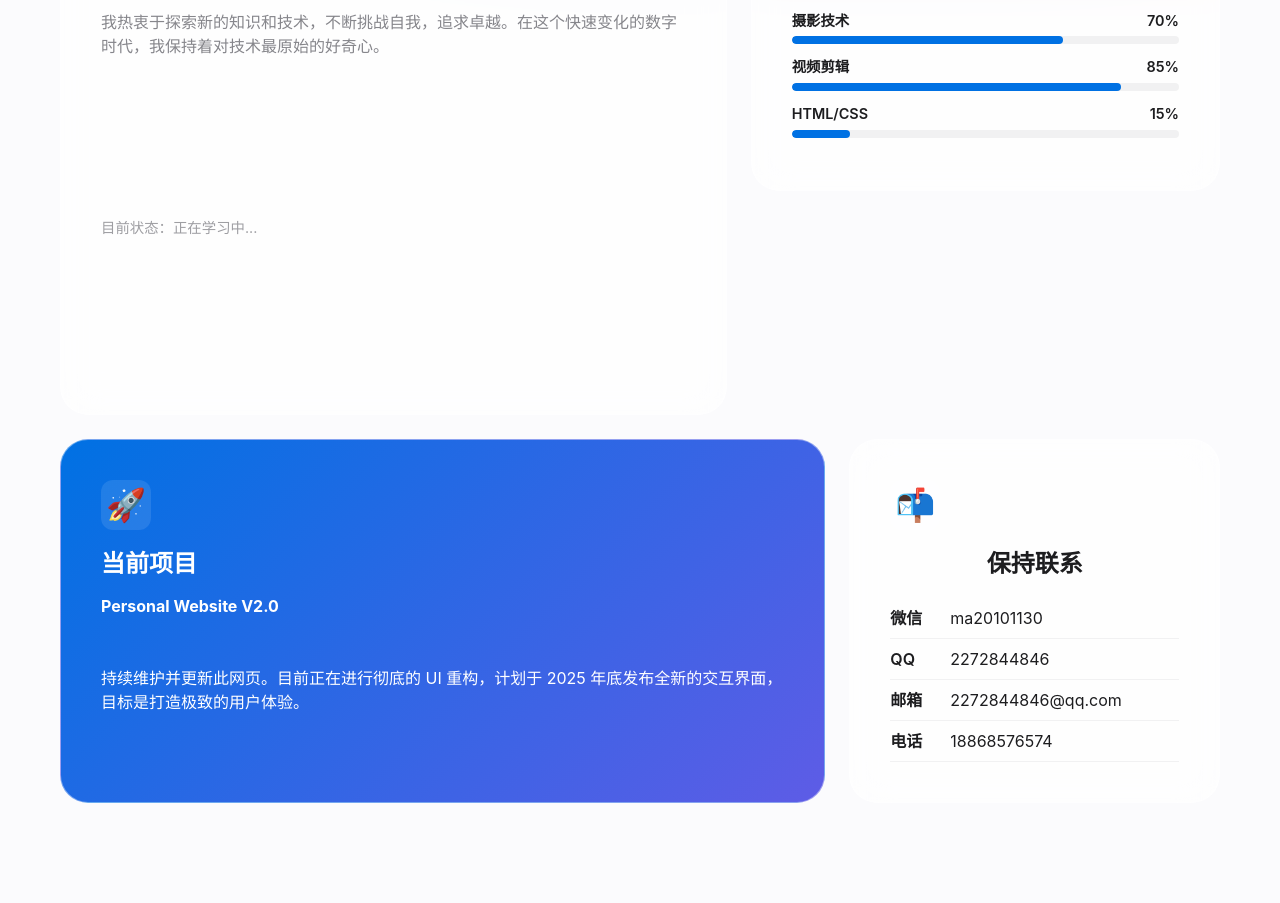
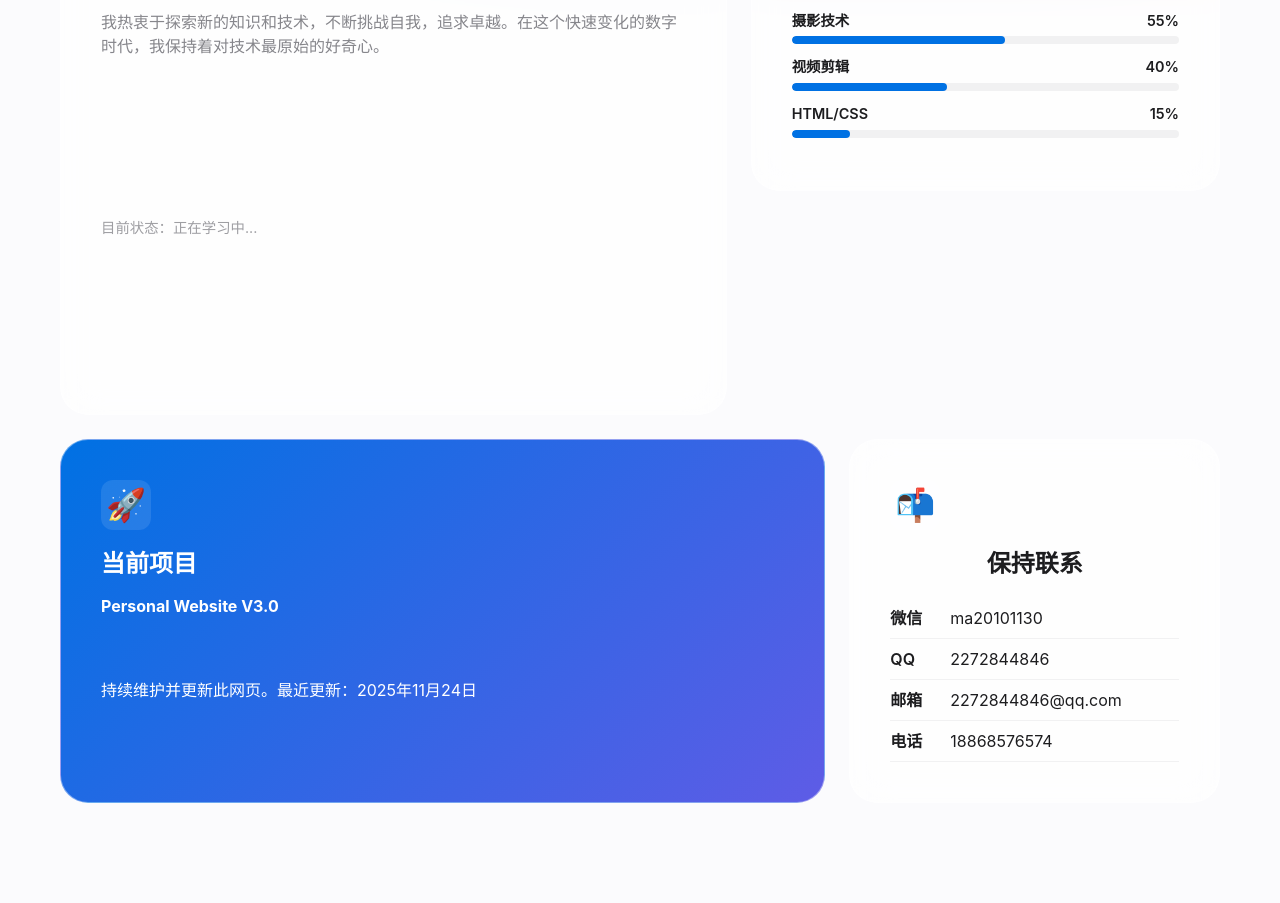
Before and after one commit to Ma20101130/Ma20101130.github.io, a plain HTML site: page index.html in a window 1280 px wide. Shown: the part 826-1729 px from the top of the page. Drawn offline with Linux system fonts and the light colour scheme.

Commit message:
update index.html

```diff
--- a/index.html
+++ b/index.html
@@ -490,7 +490,7 @@
 
    <!-- 导航栏 -->
    <nav class="nav" id="navbar">
-       <div class="logo">Ma Chenyang</div>
+       <div class="logo">MCY</div>
        <ul class="nav-links">
            <li><a href="#about">关于</a></li>
            <li><a href="#skills">技能</a></li>
@@ -518,7 +518,7 @@
        <!-- Hero 区域 -->
        <section class="hero">
            <div class="hero-tag">Hello, World.</div>
-           <h1>你好，我是马晨阳。<br>一名热爱编程的学生。</h1>
+           <h1>你好，我是马晨阳。<br>一名IT兴趣学生。</h1>
            <p>探索知识的边界，挑战技术的极限。欢迎来到我的数字花园。</p>
        </section>
 
@@ -542,17 +542,17 @@
                <div class="skill-item">
                    <div class="skill-header">
                        <span>摄影技术</span>
-                       <span>70%</span>
+                       <span>55%</span>
                    </div>
-                   <div class="skill-bar-bg"><div class="skill-bar-fill" style="width: 70%"></div></div>
+                   <div class="skill-bar-bg"><div class="skill-bar-fill" style="width: 55%"></div></div>
                </div>
 
                <div class="skill-item">
                    <div class="skill-header">
                        <span>视频剪辑</span>
-                       <span>85%</span>
+                       <span>40%</span>
                    </div>
-                   <div class="skill-bar-bg"><div class="skill-bar-fill" style="width: 85%"></div></div>
+                   <div class="skill-bar-bg"><div class="skill-bar-fill" style="width: 40%"></div></div>
                </div>
 
                <div class="skill-item">
@@ -568,8 +568,8 @@
            <div class="card card-projects" id="projects">
                <div class="card-icon">🚀</div>
                <h3>当前项目</h3>
-               <p><strong>Personal Website V2.0</strong></p>
-               <p>持续维护并更新此网页。目前正在进行彻底的 UI 重构，计划于 2025 年底发布全新的交互界面，目标是打造极致的用户体验。</p>
+               <p><strong>Personal Website V3.0</strong></p>
+               <p>持续维护并更新此网页。最近更新：2025年11月24日</p>
            </div>
 
            <!-- 联系方式 -->
```
